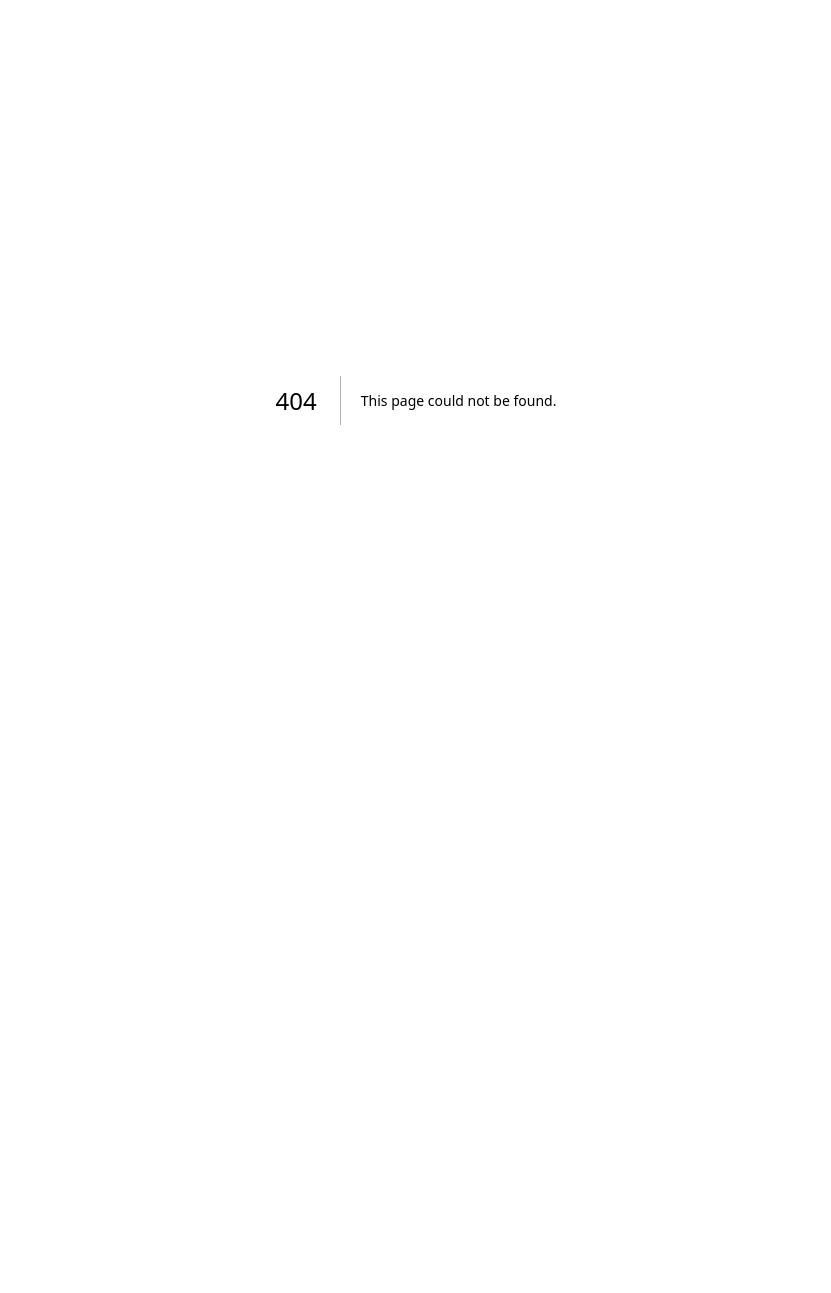
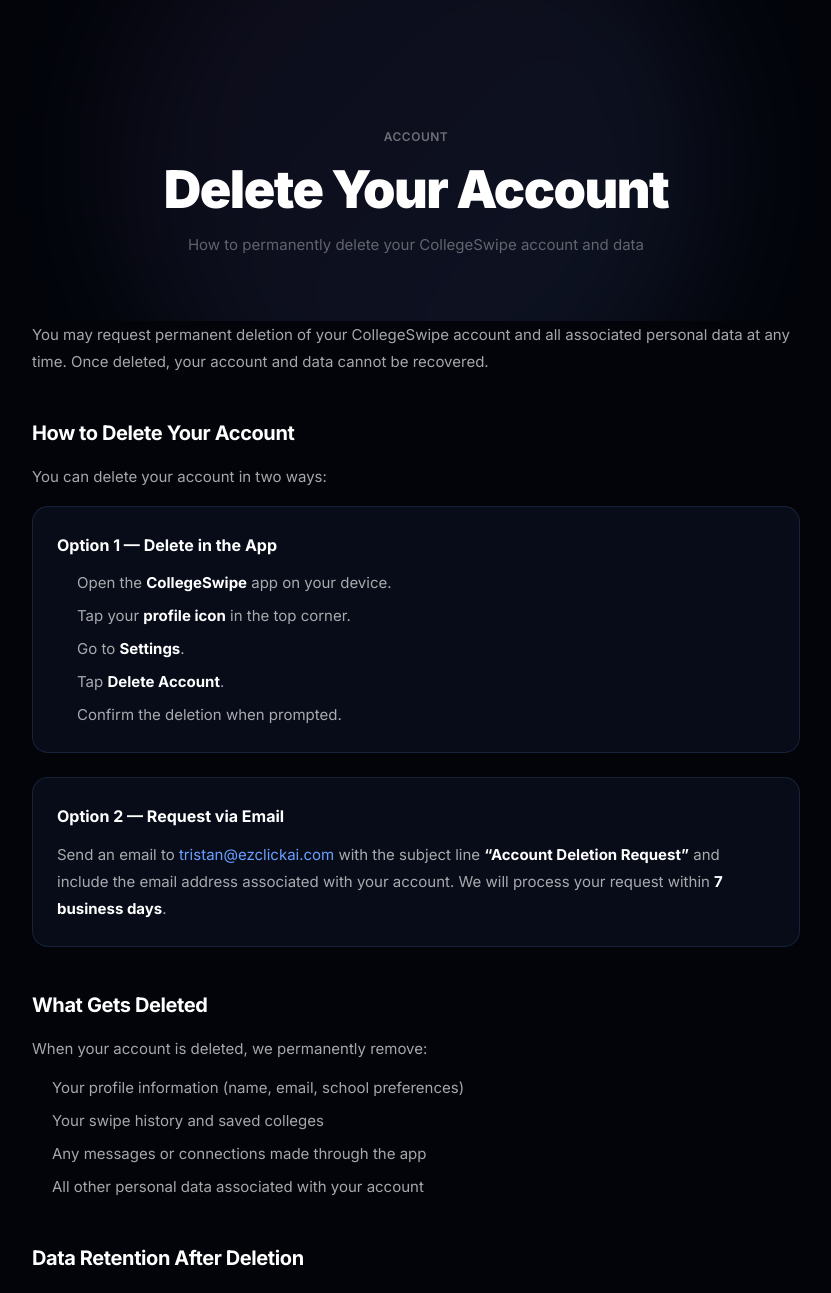
Before and after one commit to diegomccullough/collegeswipe-web, a Next.js app: page /delete-account in a window 1280 px wide. Before the commit this address had no page. Shown: the top 1293 px of the page, without its empty margins (224-1055 px from the left). Before the commit the page ends 800 px from the top, so only its background shows below. Built offline with nearby package versions, Linux system fonts and the light colour scheme; a web font is replaced by a local one.

Commit message:
Add account deletion page for Google Play Data Safety
Co-Authored-By: Claude Sonnet 4.6 <noreply@anthropic.com>

```diff
--- /dev/null
+++ b/app/delete-account/page.tsx
@@ -0,0 +1,99 @@
+export default function DeleteAccountPage() {
+  return (
+    <div style={{ background: "#02040A", minHeight: "100vh" }}>
+      <section className="pt-32 pb-16 px-6 text-center relative overflow-hidden">
+        <div
+          className="absolute top-1/2 left-1/2 -translate-x-1/2 -translate-y-1/2 w-[600px] h-[600px] rounded-full blur-3xl pointer-events-none opacity-10"
+          style={{ background: "linear-gradient(135deg, #764BA2, #6B9FFF)" }}
+        />
+        <div className="relative">
+          <p style={{ fontSize: 12, fontWeight: 600, color: "rgba(255,255,255,0.4)", letterSpacing: "0.5px", textTransform: "uppercase", marginBottom: 16 }}>
+            Account
+          </p>
+          <h1 style={{ fontSize: "clamp(32px, 5vw, 52px)", fontWeight: 900, color: "#fff", letterSpacing: "-1.5px", lineHeight: 1.08, marginBottom: 16 }}>
+            Delete Your Account
+          </h1>
+          <p style={{ fontSize: 15, color: "rgba(255,255,255,0.35)" }}>
+            How to permanently delete your CollegeSwipe account and data
+          </p>
+        </div>
+      </section>
+
+      <section className="pb-32 px-6">
+        <div className="max-w-3xl mx-auto" style={{ color: "rgba(255,255,255,0.65)", fontSize: 15, lineHeight: 1.8 }}>
+          <div className="space-y-10">
+
+            <div>
+              <p>
+                You may request permanent deletion of your CollegeSwipe account and all associated personal data at any time. Once deleted, your account and data cannot be recovered.
+              </p>
+            </div>
+
+            <div>
+              <h2 style={{ fontSize: 20, fontWeight: 700, color: "#fff", marginBottom: 12, letterSpacing: "-0.4px" }}>How to Delete Your Account</h2>
+              <p style={{ marginBottom: 16 }}>You can delete your account in two ways:</p>
+
+              <div
+                className="rounded-2xl p-6 mb-6"
+                style={{ background: "rgba(107,159,255,0.06)", border: "1px solid rgba(107,159,255,0.15)" }}
+              >
+                <h3 style={{ fontSize: 16, fontWeight: 700, color: "#fff", marginBottom: 10 }}>Option 1 — Delete in the App</h3>
+                <ol style={{ paddingLeft: 20, margin: 0 }}>
+                  <li style={{ marginBottom: 6 }}>Open the <strong style={{ color: "#fff" }}>CollegeSwipe</strong> app on your device.</li>
+                  <li style={{ marginBottom: 6 }}>Tap your <strong style={{ color: "#fff" }}>profile icon</strong> in the top corner.</li>
+                  <li style={{ marginBottom: 6 }}>Go to <strong style={{ color: "#fff" }}>Settings</strong>.</li>
+                  <li style={{ marginBottom: 6 }}>Tap <strong style={{ color: "#fff" }}>Delete Account</strong>.</li>
+                  <li>Confirm the deletion when prompted.</li>
+                </ol>
+              </div>
+
+              <div
+                className="rounded-2xl p-6"
+                style={{ background: "rgba(107,159,255,0.06)", border: "1px solid rgba(107,159,255,0.15)" }}
+              >
+                <h3 style={{ fontSize: 16, fontWeight: 700, color: "#fff", marginBottom: 10 }}>Option 2 — Request via Email</h3>
+                <p>
+                  Send an email to{" "}
+                  <a href="mailto:tristan@ezclickai.com" style={{ color: "#6B9FFF", textDecoration: "none" }}>tristan@ezclickai.com</a>{" "}
+                  with the subject line <strong style={{ color: "#fff" }}>&ldquo;Account Deletion Request&rdquo;</strong> and include the email address associated with your account. We will process your request within <strong style={{ color: "#fff" }}>7 business days</strong>.
+                </p>
+              </div>
+            </div>
+
+            <div>
+              <h2 style={{ fontSize: 20, fontWeight: 700, color: "#fff", marginBottom: 12, letterSpacing: "-0.4px" }}>What Gets Deleted</h2>
+              <p style={{ marginBottom: 12 }}>When your account is deleted, we permanently remove:</p>
+              <ul style={{ paddingLeft: 20, margin: 0 }}>
+                <li style={{ marginBottom: 6 }}>Your profile information (name, email, school preferences)</li>
+                <li style={{ marginBottom: 6 }}>Your swipe history and saved colleges</li>
+                <li style={{ marginBottom: 6 }}>Any messages or connections made through the app</li>
+                <li>All other personal data associated with your account</li>
+              </ul>
+            </div>
+
+            <div>
+              <h2 style={{ fontSize: 20, fontWeight: 700, color: "#fff", marginBottom: 12, letterSpacing: "-0.4px" }}>Data Retention After Deletion</h2>
+              <p>
+                Deletion is permanent and irreversible. Some anonymized or aggregated data (which cannot be used to identify you) may be retained for analytical purposes. Certain records may also be retained for a limited period if required for legal, security, fraud prevention, or operational reasons.
+              </p>
+            </div>
+
+            <div
+              className="rounded-2xl p-6"
+              style={{ background: "rgba(107,159,255,0.06)", border: "1px solid rgba(107,159,255,0.15)" }}
+            >
+              <h2 style={{ fontSize: 20, fontWeight: 700, color: "#fff", marginBottom: 12, letterSpacing: "-0.4px" }}>Contact Us</h2>
+              <p>
+                If you have questions about account deletion or data privacy, contact us at{" "}
+                <a href="mailto:tristan@ezclickai.com" style={{ color: "#6B9FFF", textDecoration: "none" }}>tristan@ezclickai.com</a>.
+              </p>
+            </div>
+
+            <p style={{ fontSize: 13, color: "rgba(255,255,255,0.25)" }}>Last updated: June 1, 2026</p>
+
+          </div>
+        </div>
+      </section>
+    </div>
+  )
+}
```
